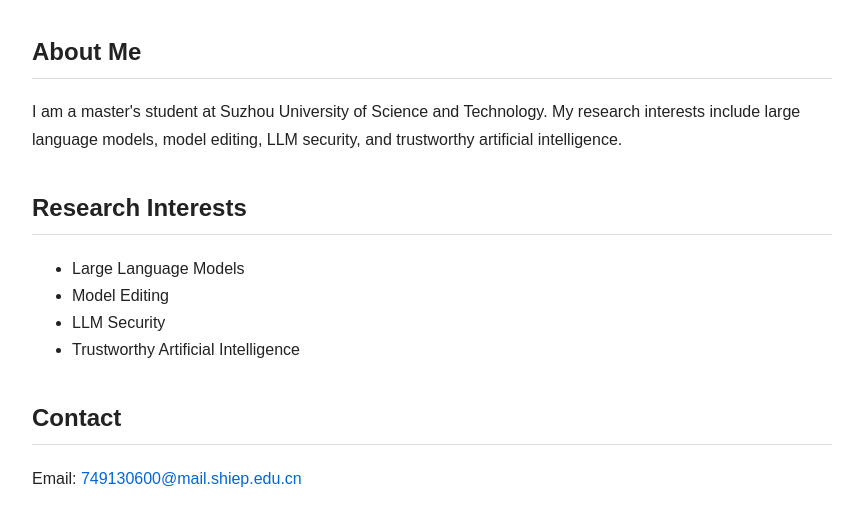
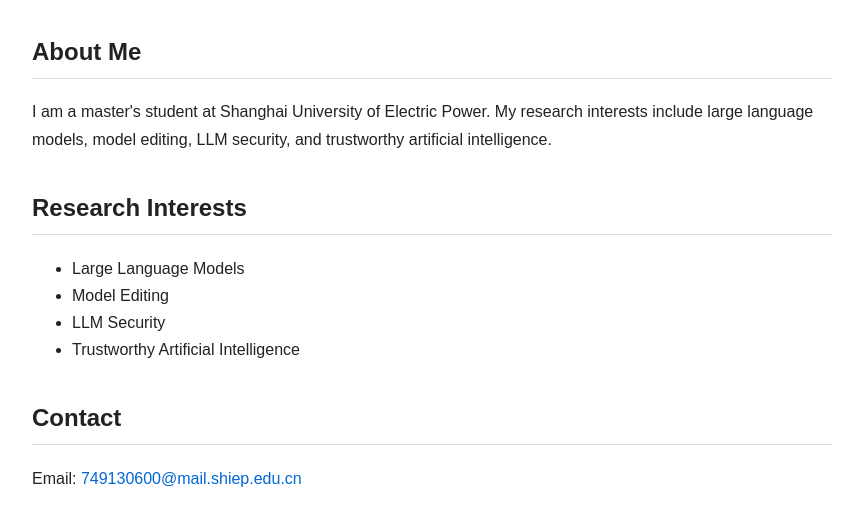
Before and after one commit to suruan123/JiahuaLiu.github.io, a plain HTML site: page index.html in a window 1280 px wide. Shown: the part 177-702 px from the top of the page, without its empty margins (208-1071 px from the left). Drawn offline with Linux system fonts and the light colour scheme.

Commit message:
Update index.html

```diff
--- a/index.html
+++ b/index.html
@@ -39,7 +39,7 @@ Shanghai University of Electric Power
 </div>
 <h2>About Me</h2>
 <p>
-I am a master's student at Suzhou University of Science and Technology.
+I am a master's student at Shanghai University of Electric Power.
 My research interests include large language models, model editing,
 LLM security, and trustworthy artificial intelligence.
 </p>
```
